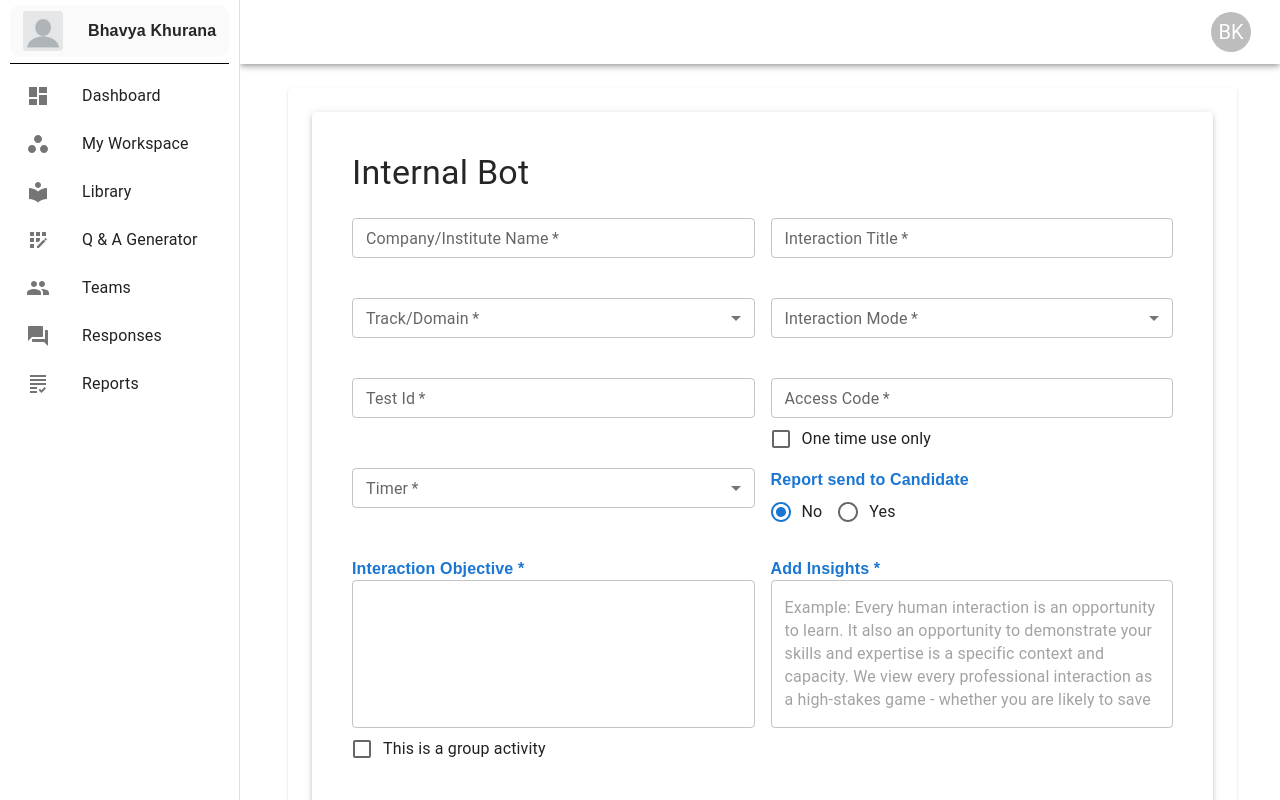
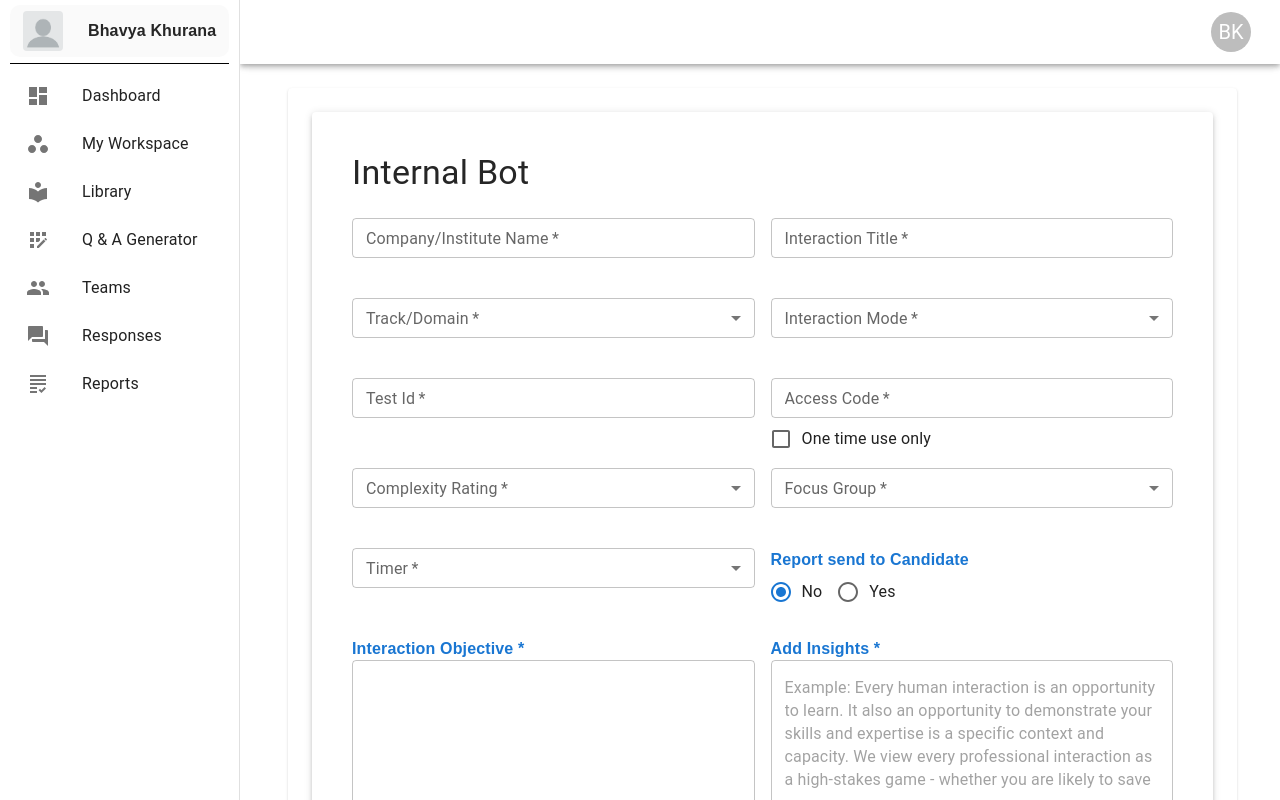
Before and after one commit to Talent-Sumo/CLOUD-COACH-New-UI, a React (Create React App) app: page /account/internal-bot in a window 1280 px wide. Shown: the top 800 px of the page. Built offline with nearby package versions, Linux system fonts and the light colour scheme.

Commit message:
Add 2 new fields

```diff
--- a/src/Components/InternalBot/index.jsx
+++ b/src/Components/InternalBot/index.jsx
@@ -21,7 +21,6 @@ import {
     RadioGroup,
     Radio,
     Button,
-    Badge,
     Chip,
 } from '@mui/material';
 
@@ -39,6 +38,7 @@ import * as Yup from 'yup';
 
 // Alert
 import { message } from 'antd';
+import axios from 'axios';
 
 const InternalBot = () => {
 
@@ -49,6 +49,8 @@ const InternalBot = () => {
     const [timer, setTimer] = useState('');
     const [mode, setMode] = useState('');
     const [certificate, setCertificate] = useState(false);
+    const [rating, setRating] = useState('');
+    const [focusGroup, setFocusGroup] = useState('');
     const [reportSent, setReportSent] = useState(false);
     const [expiry, setExpiry] = useState(false);
     const [name, setName] = useState(false);
@@ -65,7 +67,8 @@ const InternalBot = () => {
         track: Yup.string().required('Select your Track'),
         interactionMode: Yup.string().required('Select Interaction Mode'),
         accessCode: Yup.string().min(6, 'Too Short!').max(6, 'Too Long!').required('Access must be of exactly 6 numbers'),
-        // expiryDate: Yup.string().required('Expiry Date is required'),
+        rating: Yup.string().required('Select Complexity Rating'),
+        focusGroup: Yup.string().required('Select Focus Group'),
         timer: Yup.string().required('Select Timer'),
         description: Yup.string().required('Description is required'),
         generalFeedback: Yup.string().max(615, 'Too Long!').required('Maximum 615 characters required'),
@@ -85,7 +88,8 @@ const InternalBot = () => {
             track: '',
             interactionMode: '',
             accessCode: '',
-            // expiryDate: '',
+            rating: '',
+            focusGroup: '',
             timer: '',
             description: '',
             generalFeedback: '',
@@ -97,10 +101,11 @@ const InternalBot = () => {
         },
         validationSchema: internalBotSchema,
         onSubmit: async (values, { setErrors, resetForm }) => {
+            console.log(values, "IB values")
             try {
                 setLoading(true);
                 setLoading(false);
-                navigate('/dashboard');
+                navigate('/thank-you');
                 resetForm();
             } catch (error) {
                 setErrors({ afterSubmit: error.message });
@@ -117,6 +122,8 @@ const InternalBot = () => {
         setTimer(event.target.value);
         setMode(event.target.value);
         setSkills(event.target.value);
+        setRating(event.target.value);
+        setFocusGroup(event.target.value);
     };
 
     const handleCertificateName = (event) => {
@@ -198,6 +205,40 @@ const InternalBot = () => {
         }
     ];
 
+    const ratingOptions = [
+        {
+            value: "Easy",
+            label: "Easy"
+        },
+        {
+            value: "Medium",
+            label: "Medium"
+        },
+        {
+            value: "Hard",
+            label: "Hard"
+        },
+    ];
+
+    const focusGroupOptions = [
+        {
+            value: "Student",
+            label: "Student"
+        },
+        {
+            value: "Specialist",
+            label: "Specialist"
+        },
+        {
+            value: "New Manager",
+            label: "New Manager"
+        },
+        {
+            value: "Mid Manager",
+            label: "Mid Manager"
+        },
+    ];
+
     const timerOptions = [
         {
             value: "15 minutes",
@@ -253,30 +294,31 @@ const InternalBot = () => {
         overflow: 'auto',
     }
 
-    const handleSubmitIb = () => {
-        if (
-            values.companyName === '' ||
-            values.interactionTitle === '' ||
-            values.testId === '' ||
-            values.track === '' ||
-            values.interactionMode === '' ||
-            values.accessCode === '' ||
-            values.expiryDate === '' ||
-            values.timer === '' ||
-            values.description === '' ||
-            values.generalFeedback === '' ||
-            // values.questions === '' ||
-            // values.mediaContext === '' ||
-            // values.hints === '' ||
-            // values.idealAnswer === '' &&
-            values.skills === ""
-        ) {
-            return null;
-        }
-        else {
-            navigate('/thank-you');
-        }
-    }
+    // const handleSubmitIb = () => {
+    //     if (
+    //         values.companyName === '' ||
+    //         values.interactionTitle === '' ||
+    //         values.testId === '' ||
+    //         values.track === '' ||
+    //         values.interactionMode === '' ||
+    //         values.accessCode === '' ||
+    //         // values.rating === '' ||
+    //         // values.focusGroup === '' ||
+    //         values.timer === '' ||
+    //         values.description === '' ||
+    //         values.generalFeedback === '' ||
+    //         // values.questions === '' ||
+    //         // values.mediaContext === '' ||
+    //         // values.hints === '' ||
+    //         // values.idealAnswer === '' &&
+    //         values.skills === ""
+    //     ) {
+    //         return null;
+    //     }
+    //     else {
+    //         navigate('/thank-you');
+    //     }
+    // }
 
     const handleGoto = () => {
         if (
@@ -286,7 +328,8 @@ const InternalBot = () => {
             values.track === '' ||
             values.interactionMode === '' ||
             values.accessCode === '' ||
-            values.expiryDate === '' ||
+            values.rating === '' ||
+            values.focusGroup === '' ||
             values.timer === '' ||
             values.description === '' ||
             values.generalFeedback === '' ||
@@ -322,6 +365,7 @@ const InternalBot = () => {
                                             label="Company/Institute Name"
                                             required
                                             type='text'
+                                            name='companyName'
                                             sx={{ marginBottom: { xs: '0', sm: '0', md: '0' } }}
                                             {...getFieldProps('companyName')}
                                             error={Boolean(touched.companyName && errors.companyName)}
@@ -404,6 +448,42 @@ const InternalBot = () => {
                                         <FormGroup>
                                             <FormControlLabel control={<Checkbox />} label="One time use only" />
                                         </FormGroup>
+                                    </Stack>
+                                </Stack>
+                                <Stack spacing={2} mb={5} direction={{ xs: 'column', sm: 'row', md: "row" }}>
+                                    <Stack sx={{ width: '100%' }}>
+                                        <TextField
+                                            select
+                                            size='small'
+                                            value={rating}
+                                            label="Complexity Rating"
+                                            required
+                                            onChange={handleChange}
+                                            {...getFieldProps('rating')}
+                                            error={Boolean(touched.rating && errors.rating)}
+                                            helperText={touched.rating && errors.rating}
+                                        >
+                                            {ratingOptions.map(option => (
+                                                <MenuItem key={option.value} value={option.value}>{option.label}</MenuItem>
+                                            ))}
+                                        </TextField>
+                                    </Stack>
+                                    <Stack sx={{ width: '100%' }}>
+                                        <TextField
+                                            select
+                                            size='small'
+                                            value={focusGroup}
+                                            label="Focus Group"
+                                            required
+                                            onChange={handleChange}
+                                            {...getFieldProps('focusGroup')}
+                                            error={Boolean(touched.focusGroup && errors.focusGroup)}
+                                            helperText={touched.focusGroup && errors.focusGroup}
+                                        >
+                                            {focusGroupOptions.map(option => (
+                                                <MenuItem key={option.value} value={option.value}>{option.label}</MenuItem>
+                                            ))}
+                                        </TextField>
                                     </Stack>
                                 </Stack>
                                 <Stack spacing={2} mb={3} direction={{ xs: 'column', sm: 'row', md: "row" }}>
@@ -917,7 +997,7 @@ const InternalBot = () => {
                                     || errors.accessCode || errors.expiryDate || errors.emailOne || errors.timer || errors.description
                                     || errors.generalFeedback || errors.skills
                                 }
-                                onClick={handleSubmitIb}
+                                // onClick={handleSubmitIb}
                                 variant='contained'
                                 type='submit'
                             >
```
